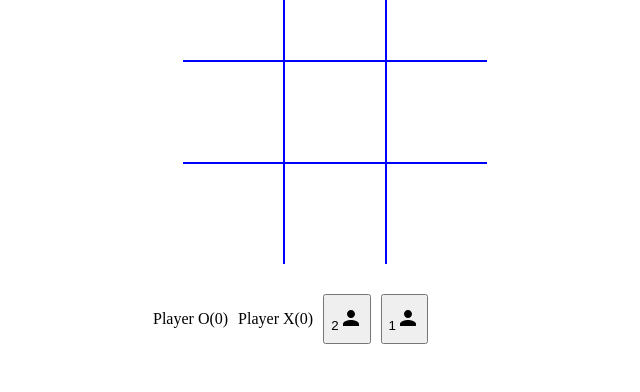
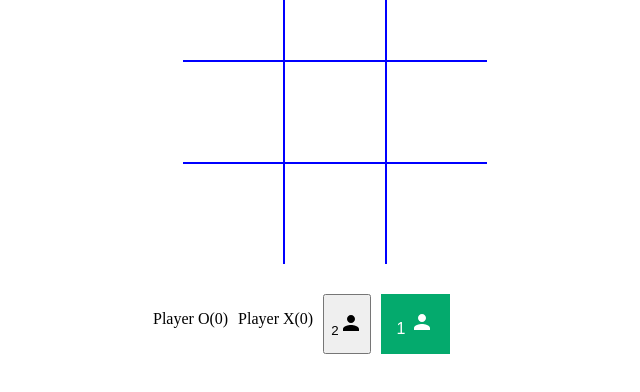
Before and after one commit to fefiy/tic-tac-toe-with-reactjs, a React (Create React App) app: page / in a window 1280 px wide. Shown: the part 150-542 px from the top of the page, without its empty margins (305-945 px from the left). Built offline with nearby package versions, Linux system fonts and the light colour scheme.

Commit message:
forth commit

```diff
--- a/src/App.css
+++ b/src/App.css
@@ -49,3 +49,53 @@
   color: green;
   font-weight: 700;
 }
+
+.dropbtn {
+  background-color: #04AA6D;
+  color: white;
+  padding: 16px;
+  font-size: 16px;
+  border: none;
+}
+
+/* The container <div> - needed to position the dropdown content */
+.dropdown {
+  position: relative;
+  display: inline-block;
+}
+
+/* Dropdown Content (Hidden by Default) */
+.dropdown-content {
+  display: none;
+  position: absolute;
+  background-color: #f1f1f1;
+  /* min-width: 160px; */
+  box-shadow: 0px 8px 16px 0px rgba(0,0,0,0.2);
+  z-index: 1;
+}
+
+/* Links inside the dropdown */
+.dropdown-content div {
+  color: black;
+  padding: 12px 16px;
+  text-decoration: none;
+  display: block;
+}
+
+/* Change color of dropdown links on hover */
+.dropdown-content a:hover {background-color: #ddd;}
+
+/* Show the dropdown menu on hover */
+.dropdown:hover .dropdown-content {display: block;}
+
+/* Change the background color of the dropdown button when the dropdown content is shown */
+.dropdown:hover .dropbtn {background-color: #3e8e41;}
+
+
+button{
+  cursor: pointer;
+}
+button:hover{
+  background-color: bisque;
+  cursor: pointer;
+}
--- a/src/Board.js
+++ b/src/Board.js
@@ -11,6 +11,7 @@ const Board = () => {
   const [winningSquares, setWinningSquares] = useState([]);
   const [countwinplayerO, setCountwinplayerO] = useState(0);
   const [countwinplayerX, setCountwinplayerX] = useState(0);
+  const [isEasy, setIsEasy] = useState(true)
 
   const winnerCombination = [
     [0, 1, 2],
@@ -23,8 +24,6 @@ const Board = () => {
     [2, 4, 6],
   ];
 
-
-
   const checkEmpty = (board) => {
     for (let i = 0; i < board.length; i++) {
       if (board[i] === null) {
@@ -33,8 +32,6 @@ const Board = () => {
     }
     return true; // All cells are filled
   };
-
-
 
   const winnerCheck = (board) => {
     for (let i = 0; i < winnerCombination.length; i++) {
@@ -51,13 +48,11 @@ const Board = () => {
     return null; // No winner yet
   };
 
-
   const scores = {
-    X:-1,
-    O:1,
-    tie:0
-  }
-
+    X: -1,
+    O: 1,
+    tie: 0,
+  };
 
   const minmax = (board, depth, isMaximizing) => {
     let result = winnerCheck(board);
@@ -90,12 +85,6 @@ const Board = () => {
     }
   };
 
-
-
-
-
-
-
   const bestMove = () => {
     let bestScore = -Infinity;
     let bestMoveIndex = null;
@@ -115,7 +104,19 @@ const Board = () => {
     return bestMoveIndex;
   };
 
-  const iswinner = winnerCheck(arr)
+  const randomMove = ()=>{
+    let emptySpot = []
+    for(let i = 0; i<arr.length; i++){
+      if(arr[i]==null){
+         emptySpot.push(i)
+      }
+    }
+
+    const random = Math.floor(Math.random()*emptySpot.length)
+    return emptySpot[random]
+  }
+
+  const iswinner = winnerCheck(arr);
 
   useEffect(() => {
     if (iswinner) {
@@ -125,9 +126,14 @@ const Board = () => {
       setWinningSquares(iswinner);
       setIsgameover(true);
     } else if (!againstHumanPlayer && isComputerTurn) {
-      console.log("computers turn")
+      console.log("computers turn");
       const newArr = [...arr];
-      newArr[bestMove()] = isX;
+      if(isEasy){
+        newArr[randomMove()] = isX
+      }else{
+        newArr[bestMove()] = isX;
+
+      }
       setArr(newArr);
       setIsX(isX === "X" ? "O" : "X");
       setIsComputerTurn(false);
@@ -148,8 +154,7 @@ const Board = () => {
     setIsComputerTurn(false);
     setArr(Array(9).fill(null));
     setWinningSquares([]);
-    setIsX("X")
-
+    setIsX("X");
   };
 
   const tie = () => {
@@ -157,6 +162,15 @@ const Board = () => {
     return false;
   };
 
+  const easyClick = ()=>{
+    setIsEasy(true)
+    setAgainstHumanPlayer(false)
+  }
+
+  const hardClick = ()=>{
+    setIsEasy(false)
+    setAgainstHumanPlayer(false)
+  }
   return (
     <div>
       <div className="board">
@@ -218,9 +232,13 @@ const Board = () => {
         <button onClick={() => setAgainstHumanPlayer(true)}>
           2<PersonIcon />
         </button>
-        <button onClick={() => setAgainstHumanPlayer(false)}>
-          1<PersonIcon />
-        </button>
+        <div class="dropdown">
+          <button class="dropbtn">1 <PersonIcon /></button>
+          <div class="dropdown-content">
+            <button onClick={easyClick} >Easy</button>
+            <button onClick={hardClick}>Hard</button>
+          </div>
+        </div>
       </div>
       {iswinner && (
         <div>
```
